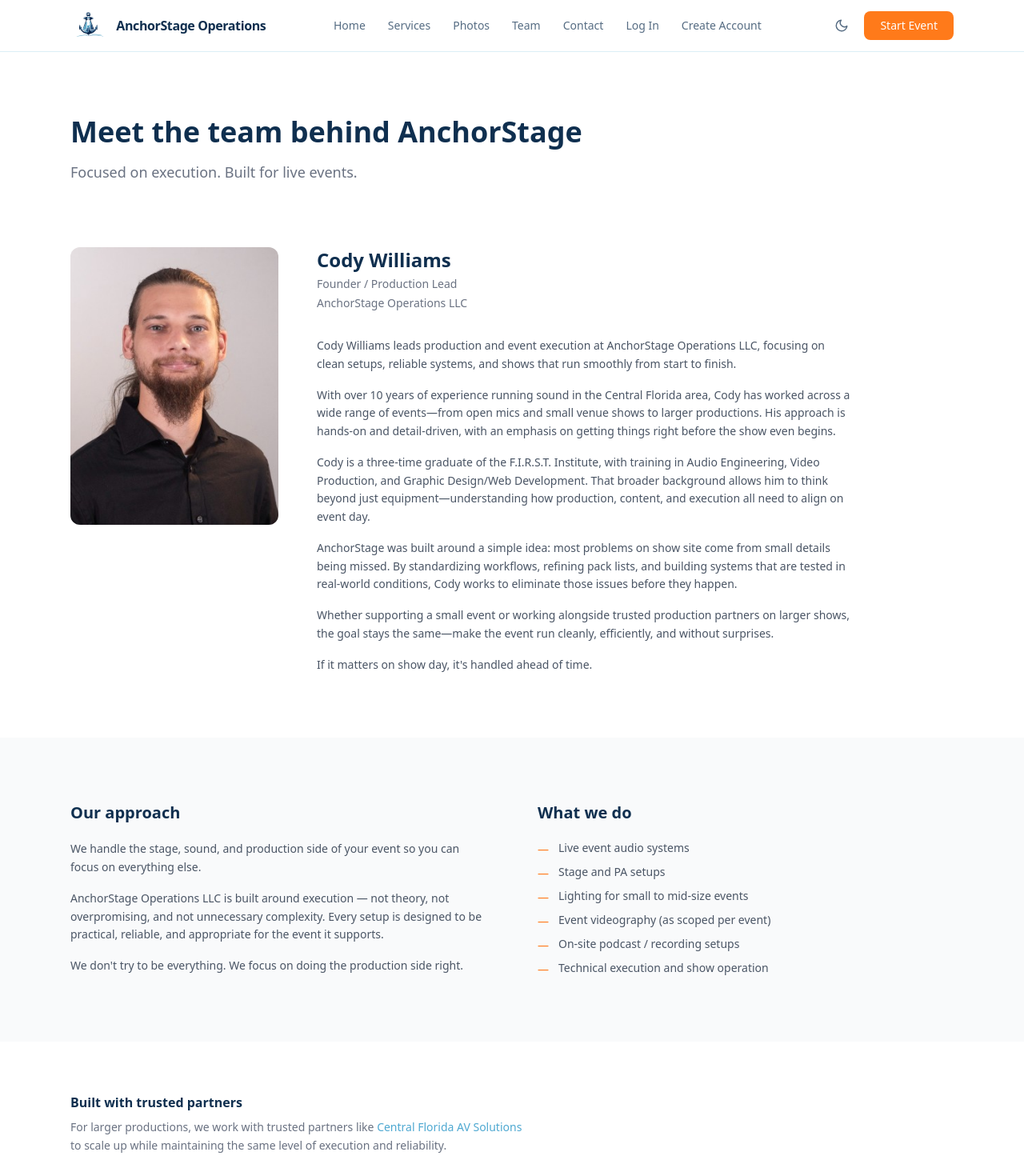
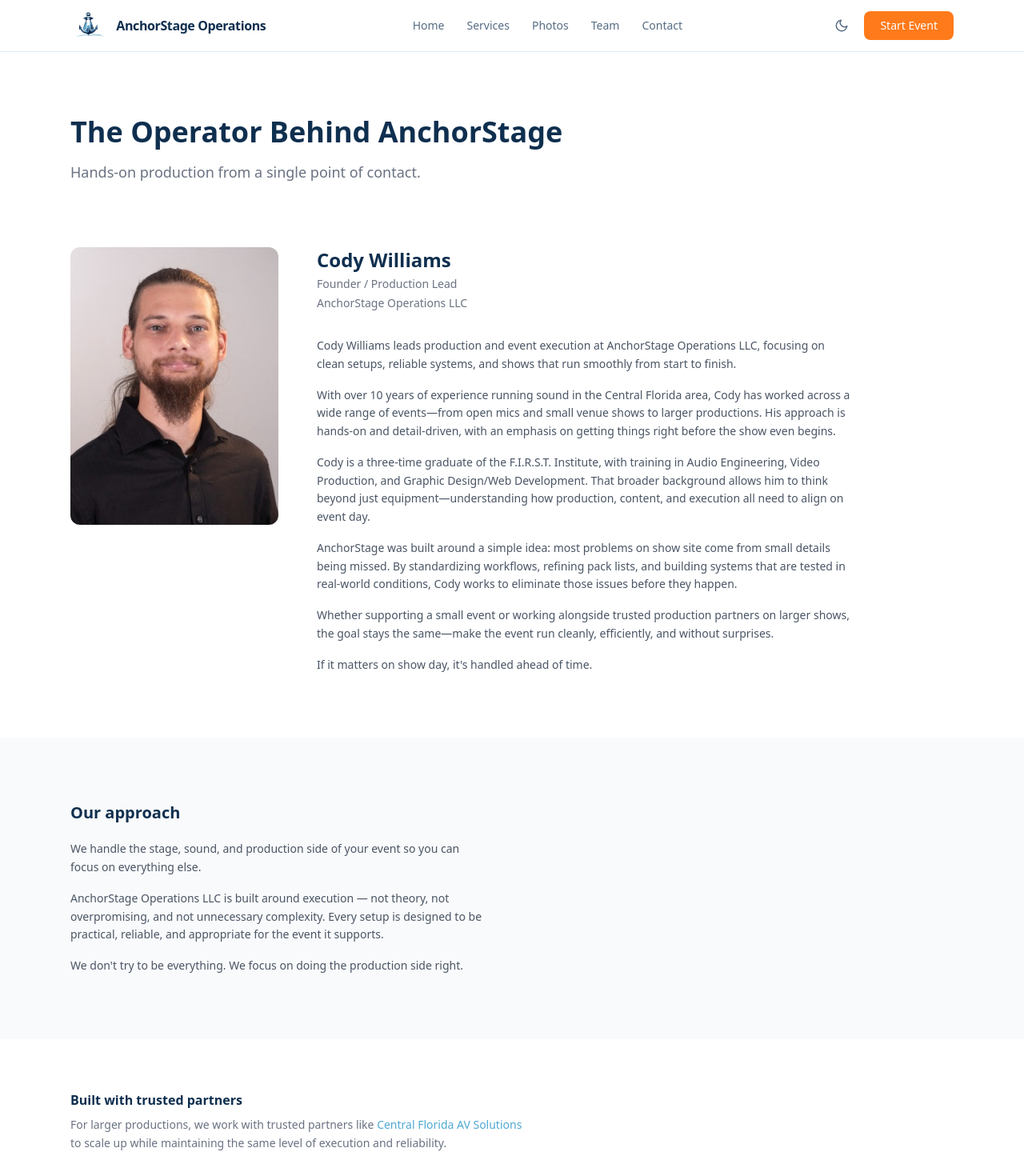
Before and after one commit to WilliamsC50/anchorstage-site, a Next.js app: page /team in a window 1280 px wide. Shown: the top 1470 px of the page at 80% size. Built offline with nearby package versions, Linux system fonts and the light colour scheme.

Commit message:
Update metadata titles and descriptions for improved clarity; modify contact and team sections for better user engagement

```diff
--- a/app/(site)/contact/page.tsx
+++ b/app/(site)/contact/page.tsx
@@ -45,6 +45,7 @@
             <p>
               <span className="font-medium" style={{ color: "var(--aso-navy)" }}>Phone</span>
               <br />
+              {/* TODO: Replace with Central Florida/local business number when available. */}
               360-720-8622
             </p>
             <p>
--- a/app/(site)/page.tsx
+++ b/app/(site)/page.tsx
@@ -2,7 +2,7 @@
 import Image from "next/image";
 
 export const metadata: Metadata = {
-  title: "Live Event Production in Orlando & Central Florida",
+  title: "AnchorStage Operations | Live Event Production - Orlando & Central Florida",
   description:
     "AnchorStage Operations LLC provides professional live sound, staging, lighting, and full event production in Orlando and Central Florida — from bar shows to outdoor stages.",
 };
--- a/app/(site)/services/page.tsx
+++ b/app/(site)/services/page.tsx
@@ -165,6 +165,87 @@
         </div>
       </section>
 
+      {/* ── SERVICES GRID ─────────────────────────────────────────────────── */}
+      <section className="py-20" style={{ backgroundColor: "var(--aso-bg)" }}>
+        <div className="max-w-6xl mx-auto px-6">
+
+          <div className="mb-12">
+            <h2
+              className="text-2xl font-semibold mb-3"
+              style={{ color: "var(--aso-navy)" }}
+            >
+              What we offer
+            </h2>
+            <p className="text-sm text-gray-500 max-w-xl leading-relaxed">
+              We can bring gear, run existing gear, and execute cleanly using the
+              right equipment and people for the job.
+            </p>
+          </div>
+
+          <div className="grid grid-cols-1 sm:grid-cols-2 lg:grid-cols-3 gap-6">
+            {SERVICES.map((svc) => (
+              <div
+                key={svc.title}
+                className="bg-white rounded-xl p-7 border border-gray-100 shadow-sm hover:shadow-md transition-shadow flex flex-col gap-4"
+              >
+                <Image
+                  src={svc.icon}
+                  alt={svc.title}
+                  width={68}
+                  height={68}
+                  style={{ objectFit: "contain" }}
+                />
+
+                <div>
+                  <h3
+                    className="font-semibold text-base mb-2 leading-snug"
+                    style={{ color: "var(--aso-navy)" }}
+                  >
+                    {svc.title}
+                  </h3>
+                  <p className="text-sm text-gray-500 leading-relaxed">{svc.body}</p>
+                </div>
+              </div>
+            ))}
+          </div>
+
+        </div>
+      </section>
+
+      {/* ── HOW IT WORKS ──────────────────────────────────────────────────── */}
+      <section className="py-20 bg-white">
+        <div className="max-w-6xl mx-auto px-6">
+
+          <h2
+            className="text-2xl font-semibold mb-12"
+            style={{ color: "var(--aso-navy)" }}
+          >
+            How it works
+          </h2>
+
+          <div className="grid md:grid-cols-3 gap-10">
+            {STEPS.map(({ step, title, desc }) => (
+              <div key={step}>
+                <p
+                  className="text-3xl font-bold mb-4"
+                  style={{ color: "var(--aso-blue)" }}
+                >
+                  {step}
+                </p>
+                <h3
+                  className="text-base font-semibold mb-2"
+                  style={{ color: "var(--aso-navy)" }}
+                >
+                  {title}
+                </h3>
+                <p className="text-sm text-gray-500 leading-relaxed">{desc}</p>
+              </div>
+            ))}
+          </div>
+
+        </div>
+      </section>
+
       {/* ── BUNDLE SELECTION ──────────────────────────────────────────────── */}
       <section className="py-20" style={{ backgroundColor: "var(--aso-bg)" }}>
         <div className="max-w-6xl mx-auto px-6">
@@ -230,87 +311,6 @@
         </div>
       </section>
 
-      {/* ── HOW IT WORKS ──────────────────────────────────────────────────── */}
-      <section className="py-20 bg-white">
-        <div className="max-w-6xl mx-auto px-6">
-
-          <h2
-            className="text-2xl font-semibold mb-12"
-            style={{ color: "var(--aso-navy)" }}
-          >
-            How it works
-          </h2>
-
-          <div className="grid md:grid-cols-3 gap-10">
-            {STEPS.map(({ step, title, desc }) => (
-              <div key={step}>
-                <p
-                  className="text-3xl font-bold mb-4"
-                  style={{ color: "var(--aso-blue)" }}
-                >
-                  {step}
-                </p>
-                <h3
-                  className="text-base font-semibold mb-2"
-                  style={{ color: "var(--aso-navy)" }}
-                >
-                  {title}
-                </h3>
-                <p className="text-sm text-gray-500 leading-relaxed">{desc}</p>
-              </div>
-            ))}
-          </div>
-
-        </div>
-      </section>
-
-      {/* ── SERVICES GRID ─────────────────────────────────────────────────── */}
-      <section className="py-20" style={{ backgroundColor: "var(--aso-bg)" }}>
-        <div className="max-w-6xl mx-auto px-6">
-
-          <div className="mb-12">
-            <h2
-              className="text-2xl font-semibold mb-3"
-              style={{ color: "var(--aso-navy)" }}
-            >
-              What we offer
-            </h2>
-            <p className="text-sm text-gray-500 max-w-xl leading-relaxed">
-              We can bring gear, run existing gear, and execute cleanly using the
-              right equipment and people for the job.
-            </p>
-          </div>
-
-          <div className="grid grid-cols-1 sm:grid-cols-2 lg:grid-cols-3 gap-6">
-            {SERVICES.map((svc) => (
-              <div
-                key={svc.title}
-                className="bg-white rounded-xl p-7 border border-gray-100 shadow-sm hover:shadow-md transition-shadow flex flex-col gap-4"
-              >
-                <Image
-                  src={svc.icon}
-                  alt={svc.title}
-                  width={68}
-                  height={68}
-                  style={{ objectFit: "contain" }}
-                />
-
-                <div>
-                  <h3
-                    className="font-semibold text-base mb-2 leading-snug"
-                    style={{ color: "var(--aso-navy)" }}
-                  >
-                    {svc.title}
-                  </h3>
-                  <p className="text-sm text-gray-500 leading-relaxed">{svc.body}</p>
-                </div>
-              </div>
-            ))}
-          </div>
-
-        </div>
-      </section>
-
       {/* ── BOTTOM CTA ────────────────────────────────────────────────────── */}
       <section className="py-20" style={{ backgroundColor: "var(--aso-navy)" }}>
         <div className="max-w-6xl mx-auto px-6 text-center">
--- a/app/(site)/team/page.tsx
+++ b/app/(site)/team/page.tsx
@@ -17,10 +17,10 @@
           className="text-4xl font-bold mb-4"
           style={{ color: "var(--aso-navy)" }}
         >
-          Meet the team behind AnchorStage
+          The Operator Behind AnchorStage
         </h1>
         <p className="text-lg text-gray-500 max-w-2xl">
-          Focused on execution. Built for live events.
+          Hands-on production from a single point of contact.
         </p>
       </section>
 
@@ -120,31 +120,6 @@
             </div>
           </div>
 
-          {/* What we do */}
-          <div>
-            <h2
-              className="text-xl font-semibold mb-5"
-              style={{ color: "var(--aso-navy)" }}
-            >
-              What we do
-            </h2>
-            <ul className="space-y-2 text-sm text-gray-600">
-              {[
-                "Live event audio systems",
-                "Stage and PA setups",
-                "Lighting for small to mid-size events",
-                "Event videography (as scoped per event)",
-                "On-site podcast / recording setups",
-                "Technical execution and show operation",
-              ].map((item) => (
-                <li key={item} className="flex items-start gap-3">
-                  <span style={{ color: "var(--aso-orange)" }} className="mt-0.5 shrink-0">—</span>
-                  <span>{item}</span>
-                </li>
-              ))}
-            </ul>
-          </div>
-
         </div>
       </section>
 
--- a/components/Nav.tsx
+++ b/components/Nav.tsx
@@ -4,9 +4,6 @@
 import Link from "next/link";
 import Image from "next/image";
 import ThemeToggle from "./ThemeToggle";
-
-const LOGIN_URL = "https://intake.anchorstageops.com/login";
-const SIGNUP_URL = "https://intake.anchorstageops.com/register";
 
 export default function Nav() {
   const [open, setOpen] = useState(false);
@@ -42,8 +39,6 @@
           <Link href="/photos" className="opacity-70 hover:opacity-100 transition">Photos</Link>
           <Link href="/team" className="opacity-70 hover:opacity-100 transition">Team</Link>
           <Link href="/contact" className="opacity-70 hover:opacity-100 transition">Contact</Link>
-          <a href={LOGIN_URL} className="opacity-70 hover:opacity-100 transition">Log In</a>
-          <a href={SIGNUP_URL} className="opacity-70 hover:opacity-100 transition">Create Account</a>
         </nav>
 
         {/* RIGHT: theme toggle + CTA + mobile hamburger */}
@@ -88,8 +83,6 @@
           <Link href="/photos" className="opacity-70 hover:opacity-100 transition py-2" onClick={() => setOpen(false)}>Photos</Link>
           <Link href="/team" className="opacity-70 hover:opacity-100 transition py-2" onClick={() => setOpen(false)}>Team</Link>
           <Link href="/contact" className="opacity-70 hover:opacity-100 transition py-2" onClick={() => setOpen(false)}>Contact</Link>
-          <a href={LOGIN_URL} className="opacity-70 hover:opacity-100 transition py-2" onClick={() => setOpen(false)}>Log In</a>
-          <a href={SIGNUP_URL} className="opacity-70 hover:opacity-100 transition py-2" onClick={() => setOpen(false)}>Create Account</a>
           <div className="py-1"><ThemeToggle /></div>
           <a
             href="https://intake.anchorstageops.com"
```
